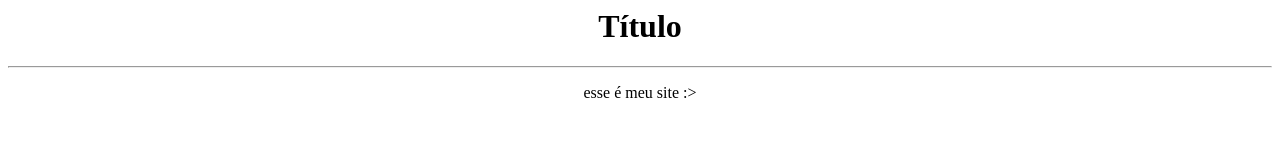
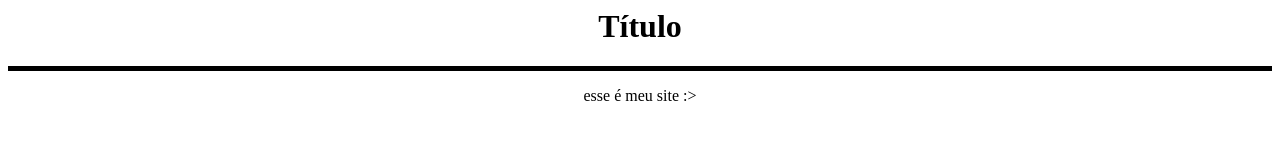
Before and after one commit to fanneration/site-PW-rodrigo, a plain HTML site: page index.html in a window 1280 px wide. Drawn offline with Linux system fonts and the light colour scheme.

Commit message:
Update index.html

```diff
--- a/index.html
+++ b/index.html
@@ -5,7 +5,7 @@
   <body>
     <center>
       <h1>Título</h1>
-      <hr></hr>
+      <hr style="height: 5px; background-color: black; border: none;">
       <p>esse é meu site :></p>
 
     </center>
```
